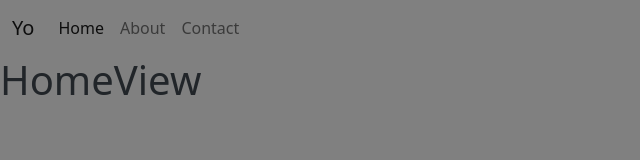
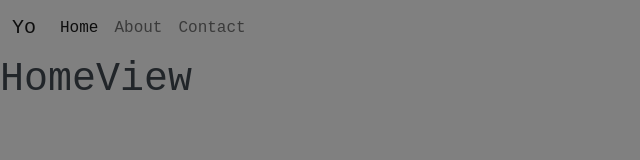
Before and after one commit to chrillah/sweet-card-maker, a Vue app: page /#/ in a window 1280 px wide. Shown: the top 160 px of the page, without its empty margins (0-640 px from the left). Built offline with nearby package versions, Linux system fonts and the light colour scheme.

Commit message:
changes in css

```diff
--- a/assets/main.css
+++ b/assets/main.css
@@ -1,3 +1,7 @@
 body{
+  box-sizing: border-box;
+  padding: 0;
+  margin: 0;
   background-color: grey;
+  font-family:monospace;
 }
```
